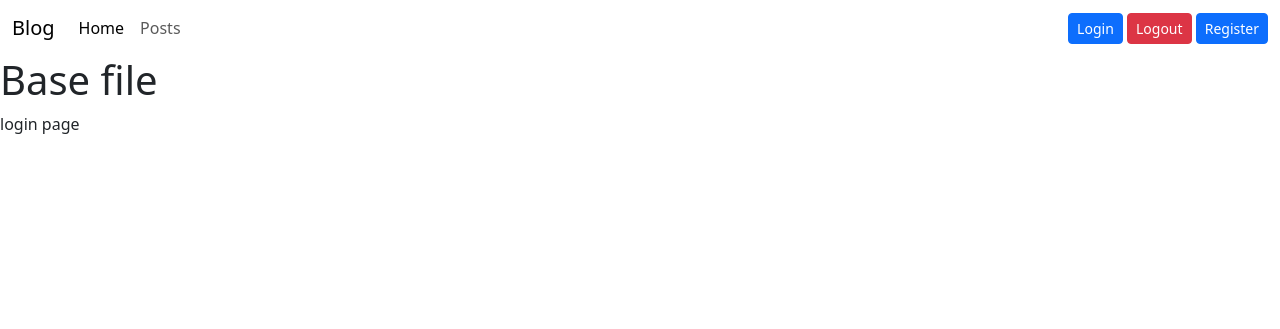
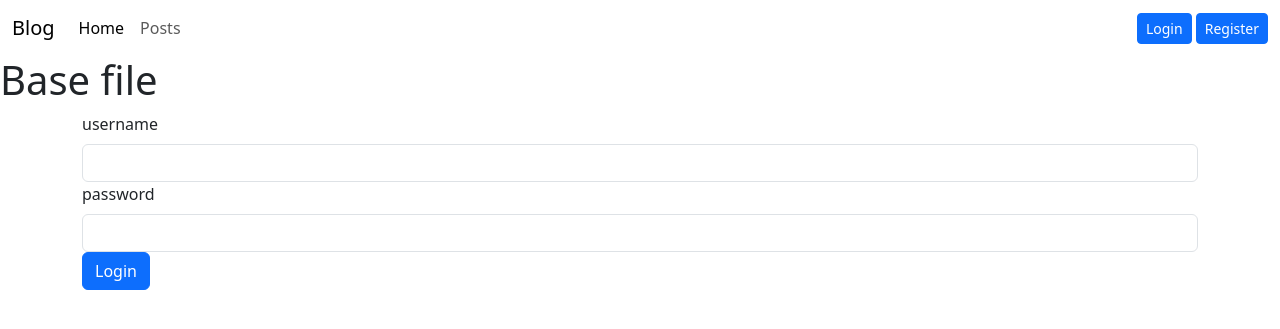
Before and after one commit to thesalimft-git/p2g5-parnian-ali-hasti, a Django app: page /login/ in a window 1280 px wide. Shown: the top 329 px of the page. Run offline with Django 5.2, Linux system fonts and the light colour scheme; some libraries are stand-ins or nearby versions.

Commit message:
add user login view

```diff
--- a/account/templates/account/login.html
+++ b/account/templates/account/login.html
@@ -1,6 +1,22 @@
 {% extends 'base.html' %}
 
-
 {% block content %}
-    login page
+    <div class="container px-5">
+        <div class="mx-auto border border-2 rounded-5">
+            <form action="" method="POST" class="">
+                {% csrf_token %}
+                <div class="form-field">
+                    <label class="form-label" for="username">username</label>
+                    <input class="form-control" type="text" id="username" name="username">
+                </div>
+                <div class="form-field">
+                    <label class="form-label" for="password">password</label>
+                    <input class="form-control" type="password" id="password" name="password">
+                </div>
+                <div>
+                    <button class="btn btn-primary" type="submit">Login</button>
+                </div>
+            </form>
+        </div>
+    </div>
 {% endblock content %}
--- a/account/views.py
+++ b/account/views.py
@@ -1,7 +1,24 @@
 from django.shortcuts import render
+from django.contrib.auth import authenticate, login
+
 
 # Create your views here.
 def login_page_view(request):
+    if request.method == 'POST':
+
+        username = request.POST['username']
+        password = request.POST['password']
+
+        user = authenticate(
+            request,
+            username=username,
+            password=password
+        )
+
+        if user:
+            login(request, user)
+            # return redirect('home')  # change to your target URL name
+
     return render(
         request,
         'account/login.html',
--- a/blog/models.py
+++ b/blog/models.py
@@ -8,7 +8,6 @@ class Post(models.Model):
     created_at = models.DateTimeField(auto_now=False, auto_now_add=True)
     updated_at = models.DateTimeField(auto_now=True, auto_now_add=False)
 
-
     def __str__(self) -> str:
         return self.title
 
--- a/templates/partials/topbar.html
+++ b/templates/partials/topbar.html
@@ -15,9 +15,12 @@
       </ul>
     </div>
     <div>
+      {% if user.is_authenticated %}
+        <a href="/logout" class="btn btn-sm btn-danger">Logout</a href="/" >
+      {% else %}
         <a href="/login" class="btn btn-sm btn-primary">Login</a href="/" >
-        <a href="/logout" class="btn btn-sm btn-danger">Logout</a href="/" >
         <a href="/register" class="btn btn-sm btn-primary">Register</a href="/" >
-      </div>
+      {% endif %}
+    </div>
   </div>
 </nav>
```
Also changed, not shown: README.md.
